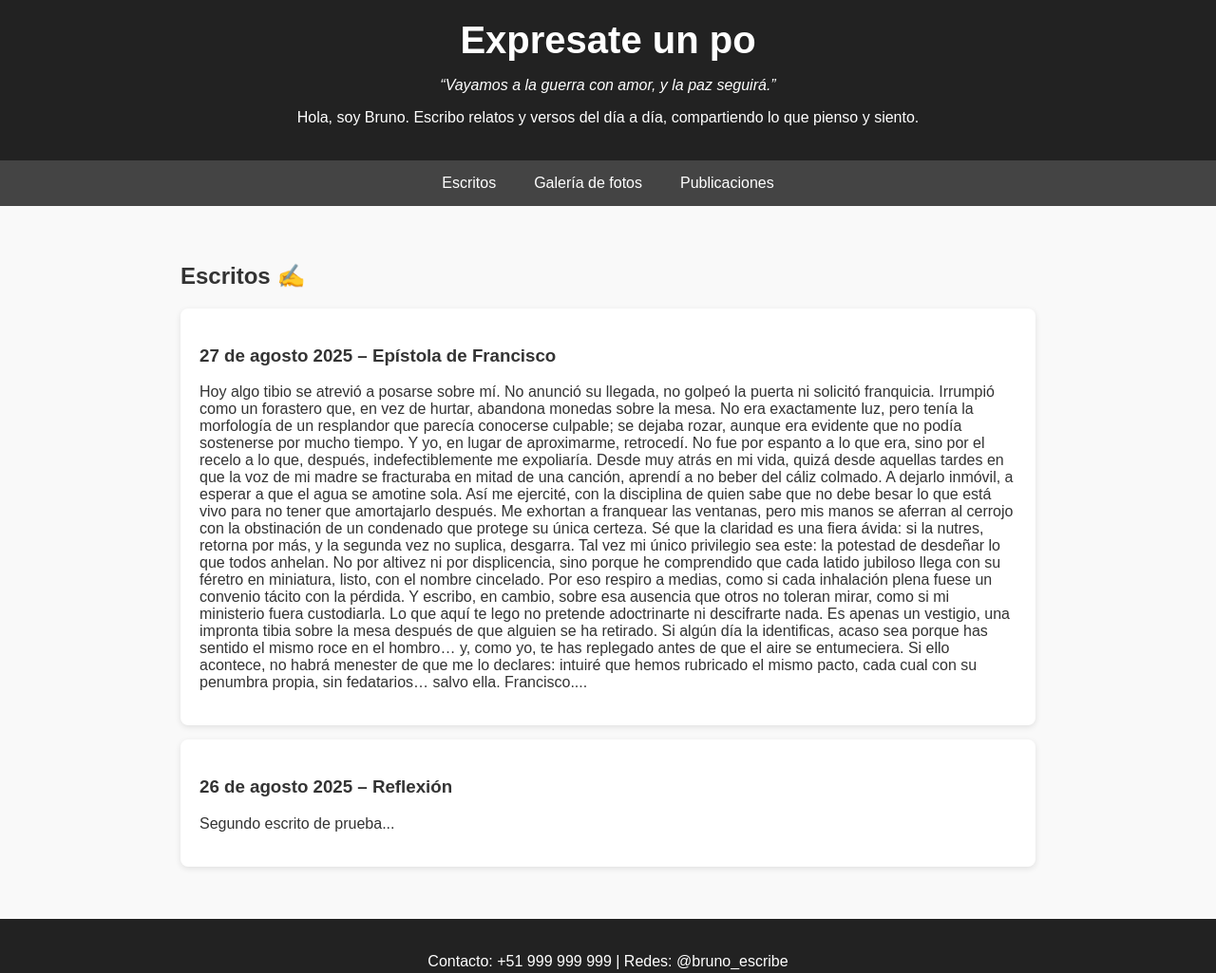
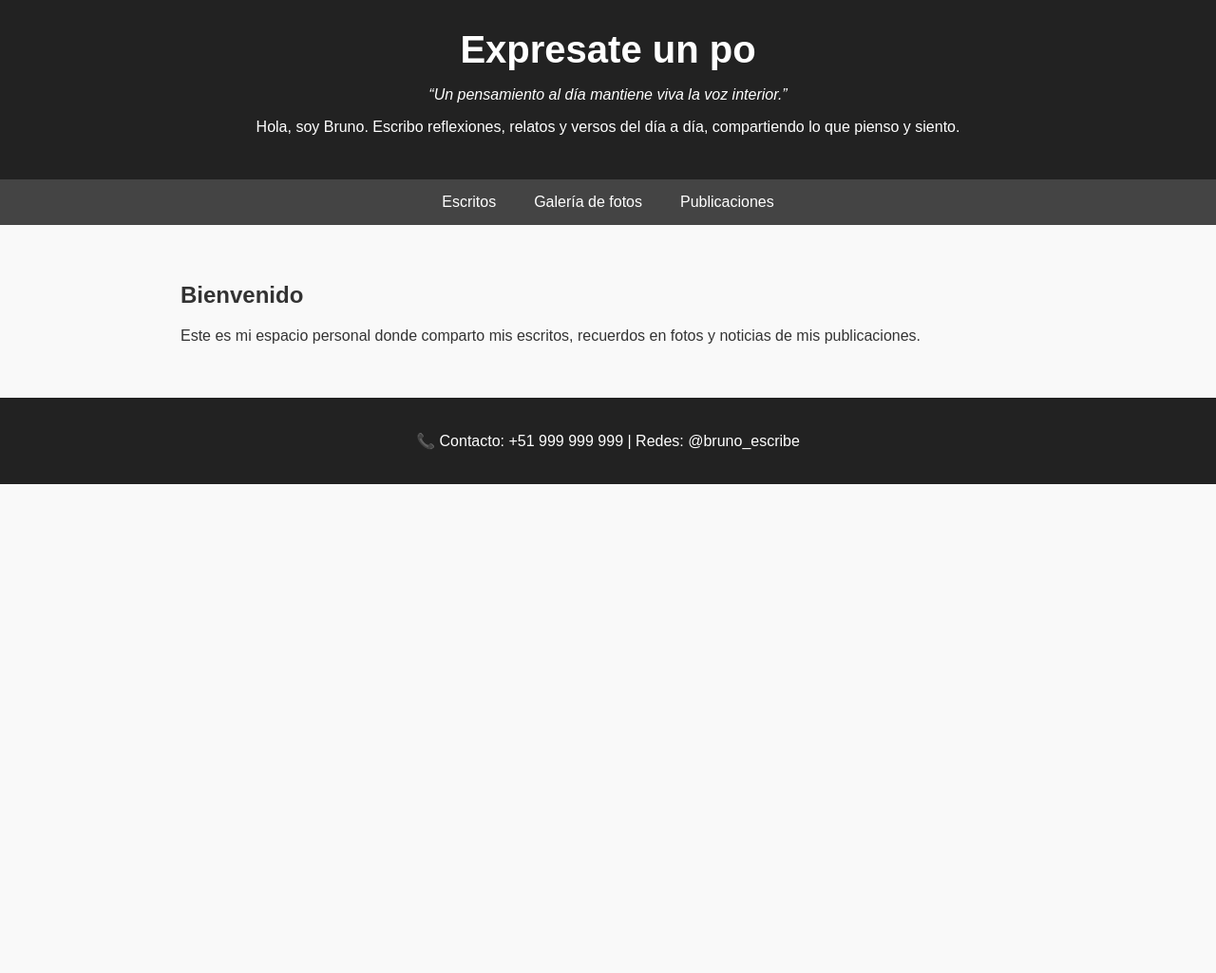
Before and after one commit to expresateunpo/expresateunpo.github.io, a plain HTML site: page index.html in a window 1280 px wide. Shown: the whole page at 95% size. After the commit the page ends 800 px from the top, so only its background shows below. Drawn offline with Linux system fonts and the light colour scheme.

Commit message:
Update index.html

```diff
--- a/index.html
+++ b/index.html
@@ -2,132 +2,38 @@
 <html lang="es">
 <head>
   <meta charset="UTF-8">
-  <title>Expresate un po´</title>
+  <title>Expresate un po</title>
   <style>
     body { font-family: Arial, sans-serif; margin: 0; background: #f9f9f9; color: #333; }
-    header { background: #222; color: white; padding: 20px; text-align: center; }
+    header { background: #222; color: white; padding: 30px; text-align: center; }
     header h1 { margin: 0; font-size: 2.5em; }
     nav { background: #444; display: flex; justify-content: center; }
     nav a { color: white; padding: 15px 20px; text-decoration: none; display: block; }
     nav a:hover { background: #666; }
-    section { padding: 40px; max-width: 900px; margin: auto; display: none; }
-    section.active { display: block; }
-    .post, .album { background: white; padding: 20px; margin: 15px 0; border-radius: 8px; box-shadow: 0 2px 6px rgba(0,0,0,0.1); cursor: pointer; }
+    section { padding: 40px; max-width: 900px; margin: auto; }
     footer { background: #222; color: white; padding: 20px; text-align: center; }
   </style>
 </head>
 <body>
-  <!-- Menú principal -->
   <header>
     <h1>Expresate un po</h1>
-    <p><em>“Vayamos a la guerra con amor, y la paz seguirá.”</em></p>
-    <p>Hola, soy Bruno. Escribo relatos y versos del día a día, compartiendo lo que pienso y siento. </p>
+    <p><em>“Un pensamiento al día mantiene viva la voz interior.”</em></p>
+    <p>Hola, soy Bruno. Escribo reflexiones, relatos y versos del día a día, compartiendo lo que pienso y siento.</p>
   </header>
 
   <nav>
-    <a href="#" onclick="showSection('escritos')">Escritos</a>
-    <a href="#" onclick="showSection('galeria')">Galería de fotos</a>
-    <a href="#" onclick="showSection('publicaciones')">Publicaciones</a>
+    <a href="escritos/index.html">Escritos</a>
+    <a href="galeria/index.html">Galería de fotos</a>
+    <a href="publicaciones/index.html">Publicaciones</a>
   </nav>
 
-  <!-- Escritos -->
-  <section id="escritos" class="active">
-    <h2>Escritos ✍️</h2>
-    <div class="post" onclick="showPost('post1')">
-      <h3>27 de agosto 2025 – Epístola de Francisco</h3>
-      <p>Hoy algo tibio se atrevió a posarse sobre mí. No anunció su llegada, no golpeó la puerta ni solicitó franquicia.
-        Irrumpió como un forastero que, en vez de hurtar, abandona monedas sobre la mesa. No era exactamente luz, pero
-        tenía la morfología de un resplandor que parecía conocerse culpable; se dejaba rozar, aunque era evidente que no
-        podía sostenerse por mucho tiempo. Y yo, en lugar de aproximarme, retrocedí. No fue por espanto a lo que era,
-        sino por el recelo a lo que, después, indefectiblemente me expoliaría.
-Desde muy atrás en mi vida, quizá desde aquellas tardes en que la voz de mi madre se fracturaba en mitad de una canción,
-        aprendí a no beber del cáliz colmado. A dejarlo inmóvil, a esperar a que el agua se amotine sola. Así me ejercité,
-        con la disciplina de quien sabe que no debe besar lo que está vivo para no tener que amortajarlo después.
-Me exhortan a franquear las ventanas, pero mis manos se aferran al cerrojo con la obstinación de un condenado que protege
-        su única certeza. Sé que la claridad es una fiera ávida: si la nutres, retorna por más, y la segunda vez no
-        suplica, desgarra.
-Tal vez mi único privilegio sea este: la potestad de desdeñar lo que todos anhelan. No por altivez ni por displicencia,
-        sino porque he comprendido que cada latido jubiloso llega con su féretro en miniatura, listo, con el nombre cincelado.
-        Por eso respiro a medias, como si cada inhalación plena fuese un convenio tácito con la pérdida. Y escribo, en cambio,
-        sobre esa ausencia que otros no toleran mirar, como si mi ministerio fuera custodiarla.
-Lo que aquí te lego no pretende adoctrinarte ni descifrarte nada. Es apenas un vestigio, una impronta tibia sobre la mesa
-        después de que alguien se ha retirado. Si algún día la identificas, acaso sea porque has sentido el mismo roce
-        en el hombro… y, como yo, te has replegado antes de que el aire se entumeciera. Si ello acontece, no habrá
-        menester de que me lo declares: intuiré que hemos rubricado el mismo pacto, cada cual con su penumbra propia,
-        sin fedatarios… salvo ella.
-Francisco....</p>
-    </div>
-    <div class="post" onclick="showPost('post2')">
-      <h3>26 de agosto 2025 – Reflexión</h3>
-      <p>Segundo escrito de prueba...</p>
-    </div>
-    <!-- Aquí vas agregando más -->
-
-    <!-- Detalle del escrito -->
-    <div id="post1" class="post" style="display:none;">
-      <h3>27 de agosto 2025 – El inicio</h3>
-      <p>Este es el texto completo del primer escrito...</p>
-    </div>
-    <div id="post2" class="post" style="display:none;">
-      <h3>26 de agosto 2025 – Reflexión</h3>
-      <p>Este es el texto completo del segundo escrito...</p>
-    </div>
+  <section>
+    <h2>Bienvenido</h2>
+    <p>Este es mi espacio personal donde comparto mis escritos, recuerdos en fotos y noticias de mis publicaciones.</p>
   </section>
 
-  <!-- Galería -->
-  <section id="galeria">
-    <h2>Galería de fotos 📸</h2>
-    <div class="album" onclick="showAlbum('album1')">
-      <h3>Viaje a la montaña</h3>
-    </div>
-    <div class="album" onclick="showAlbum('album2')">
-      <h3>Recuerdos de infancia</h3>
-    </div>
-
-    <!-- Álbumes -->
-    <div id="album1" class="album" style="display:none;">
-      <h3>Viaje a la montaña</h3>
-      <img src="https://via.placeholder.com/200" alt="foto1">
-      <img src="https://via.placeholder.com/200" alt="foto2">
-    </div>
-    <div id="album2" class="album" style="display:none;">
-      <h3>Recuerdos de infancia</h3>
-      <img src="https://via.placeholder.com/200" alt="foto3">
-    </div>
-  </section>
-
-  <!-- Publicaciones -->
-  <section id="publicaciones">
-    <h2>Publicaciones 📚</h2>
-    <p>Mi primer poemario estará disponible próximamente.
-    Aquí compartiré avances, portada y fecha de lanzamiento.</p>
-  </section>
-
-  <!-- Footer -->
   <footer>
-    <p>Contacto: +51 999 999 999 | Redes: @bruno_escribe</p>
+    <p>📞 Contacto: +51 999 999 999 | Redes: @bruno_escribe</p>
   </footer>
-
-  <!-- Script para cambiar secciones -->
-  <script>
-    function showSection(id) {
-      document.querySelectorAll("section").forEach(s => s.classList.remove("active"));
-      document.getElementById(id).classList.add("active");
-    }
-    function showPost(id) {
-      document.querySelectorAll("#escritos .post").forEach(p => p.style.display = "block");
-      document.querySelectorAll("#escritos .post").forEach(p => {
-        if (p.id && p.id !== id) p.style.display = "none";
-      });
-      document.getElementById(id).style.display = "block";
-    }
-    function showAlbum(id) {
-      document.querySelectorAll("#galeria .album").forEach(a => a.style.display = "block");
-      document.querySelectorAll("#galeria .album").forEach(a => {
-        if (a.id && a.id !== id) a.style.display = "none";
-      });
-      document.getElementById(id).style.display = "block";
-    }
-  </script>
 </body>
 </html>
```
